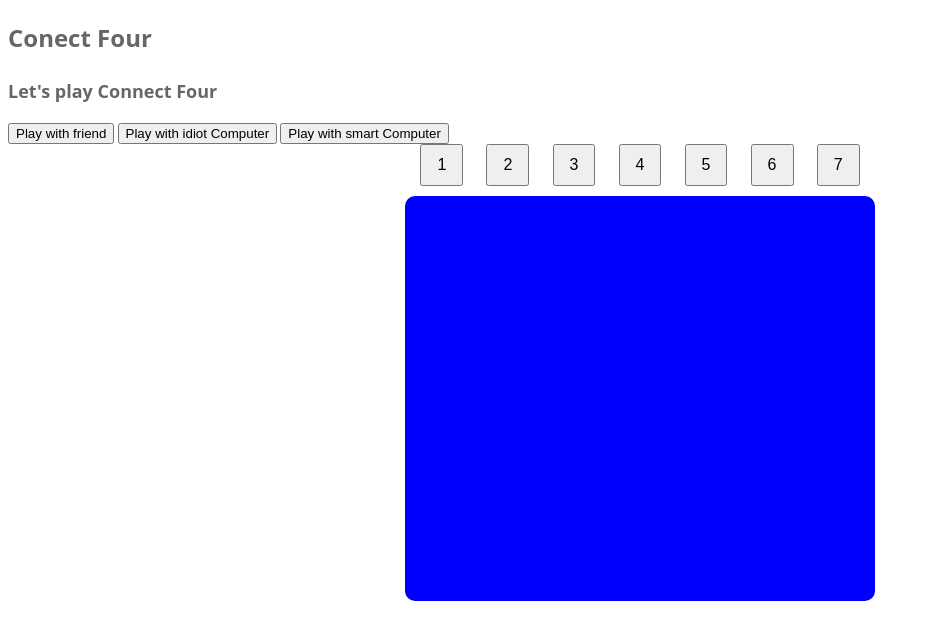
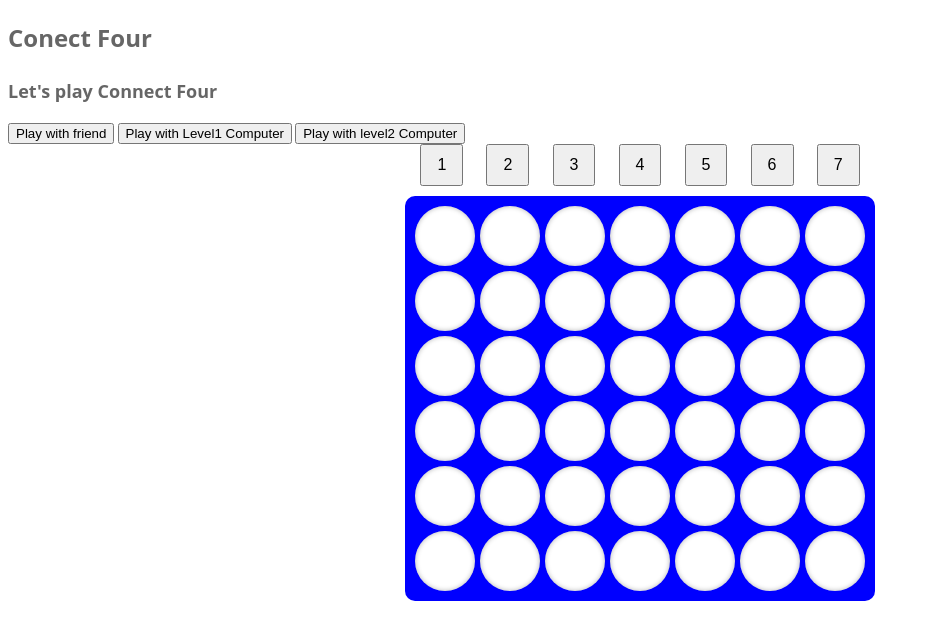
Before and after one commit to nobu0903/Web_ConnectFour, a plain HTML site: page index.html in a window 1280 px wide. Shown: the whole page, without its empty margins (0-930 px from the left). Drawn offline with Linux system fonts and the light colour scheme.

Commit message:
I finish to make minimax algorithm. I misunderstood that I should use virtualBoard into function but we should use node element that 渡されたエレメント.but I finary sucess to make this system. I need to change some part because idio computer is snart computer as well now. and I want add what is the current player and current color at the riight-upper corner. after that I will add css to make more attractive web game. I think this is prettty nice.

```diff
--- a/index.html
+++ b/index.html
@@ -10,8 +10,8 @@
     <h1>Conect Four</h1>
     <h2>Let's play Connect Four</h2>
     <button class="play-with-friend">Play with friend</button>
-    <button class="play-with-idiot-computer">Play with idiot Computer</button>
-    <button class="play-with-smart-computer">Play with smart Computer</button>
+    <button class="play-with-idiot-computer">Play with Level1 Computer</button>
+    <button class="play-with-smart-computer">Play with level2 Computer</button>
     <div id="game-container">
         <div id="button-container">
             <!-- 各列に対応するボタンを作成 -->
--- a/script.js
+++ b/script.js
@@ -29,11 +29,11 @@ function dropPiece(col) {
         }
         if (!cell.classList.contains('red') && !cell.classList.contains('yellow')) { // 空のセルを探す
             cell.classList.add(currentPlayer); // 現在のプレイヤーの色を追加
+            virtualBoard[row][col] = currentPlayer; // virtualBoardも更新
             const lastPlayer = currentPlayer; // 最後に置いたプレイヤーの色を保持
             if (checkWinner(row, col, lastPlayer)) { // 勝者の判定にlastPlayerを使用
                 alert(`${lastPlayer} win!!`); // 正しいプレイヤーの色を表示
             }
-            console.log(currentPlayer);
             break;
         }
     }
@@ -55,6 +55,8 @@ function resetBoard() {
     const board = document.getElementById('board');
     board.innerHTML = ''; // 盤面を空にする
     createBoard();//createBoardを呼び出して盤面のを作り直す
+    // virtualBoardもリセット
+    virtualBoard = Array.from({ length: 6 }, () => Array(7).fill(null));
     currentPlayer = 'red';
 }
 
@@ -95,7 +97,7 @@ function smartComputerTurn() {
     let bestScore = -Infinity;
 
     for (const col of availableColumns) {
-        const newNode = ;/* ゲームの新しい状態を作成 */
+        const newNode = createNewNode(virtualBoard, col, currentPlayer);/* ゲームの新しい状態を作成 */
         const score = minimax(newNode, 3, false, -Infinity, Infinity); // 深さ3で評価
         if (score > bestScore) {
             bestScore = score;
@@ -104,6 +106,23 @@ function smartComputerTurn() {
     }
 
     dropPiece(bestCol);
+}
+//virtualBoardの初期化: ゲーム開始時に、空の盤面をvirtualBoardとして初期化します。minimax functionに引数として使う
+let virtualBoard = Array.from({ length: 6 }, () => Array(7).fill(null));
+
+// 新しい状態を作成する関数
+function createNewNode(virtualBoard, col, player) {
+    const newNode = virtualBoard.map(row => row.slice()); // 現在の盤面をコピー
+
+    // 指定された列にピースを落とす
+    for (let row = newNode.length - 1; row >= 0; row--) {
+        if (!newNode[row][col]) { // 空のセルを見つけたら
+            newNode[row][col] = player; // 現在のプレイヤーのピースを配置
+            break; // ピースを配置したらループを終了
+        }
+    }
+
+    return newNode; // 新しい盤面を返す
 }
 
 //https://www.youtube.com/watch?v=l-hh51ncgDI ミニマックスアルゴリズムとアルファベータアルゴリズムについての動画
@@ -122,13 +141,14 @@ function minimax (node, depth, isMaximizingPlayer, alpha, beta) {
     }
     //最大化プレイヤーのチェック: 現在のプレイヤーが最大化を目指すプレイヤーかどうかを確認します。
     if (isMaximizingPlayer) {
-        let maxEval = -Infinity; //最大評価スコアを負の無限大で初期化します。これにより一番低い評価の数字が最小値となる
-        for (let col = 0; col < 7; col++) {//１行目から７行目まで評価していく
-            if (!isColumnFull(col)) {
-                const eval = minimax(newNode, depth - 1, false, alpha, beta)
-                    maxEval = Math.max(maxEval, eval);
-                    alpha = Math.max(alpha, eval);//aalphaをその深さにおける最大値に更新
-                    if (beta <= alpha) break //beta cut
+        let maxEval = -Infinity;
+        for (let col = 0; col < 7; col++) {
+            if (node[0][col] === null) { // isColumnFullの代わりに直接チェック
+                const newNode = createNewNode(node, col, 'yellow'); // nodeを使用
+                const eval = minimax(newNode, depth - 1, false, alpha, beta); // newNodeを渡す
+                maxEval = Math.max(maxEval, eval);
+                alpha = Math.max(alpha, eval);//aalphaをその深さにおける最大値に更新
+                if (beta <= alpha) break //beta cut
             }
         }
         return maxEval;
@@ -136,7 +156,8 @@ function minimax (node, depth, isMaximizingPlayer, alpha, beta) {
     else {
         let minEval = Infinity;//最小評価スコアを正の無限大で初期化します。これにより一番高い評価の数字が最大値となる。
         for (let col = 0; col < 7; col++) {
-            if (!isColumnFull(col)) {
+            if (node[0][col] === null) {
+                const newNode = createNewNode(node, col, 'red');
                 const eval = minimax(newNode, depth - 1, true, alpha, beta);
                 minEval = Math.min(minEval, eval);
                 beta = Math.min(beta, eval);//betaをその深さにおける最小値に更新
@@ -147,15 +168,20 @@ function minimax (node, depth, isMaximizingPlayer, alpha, beta) {
     }
 }
 
+// ゲームの開始時に仮想の盤面を使用してミニマックスを呼び出す
+const bestScore = minimax(virtualBoard, 3, true, -Infinity, Infinity); // 例えば、深さ3で最大化プレイヤーのターン
+
 function isGameOver(node) {
     // 盤面の状態を取得
     for (let row = 0; row < 6; row++) {
         for (let col = 0; col < 7; col++) {
             const cell = node[row][col];
-            if (cell.classList.contains('red') || cell.classList.contains('yellow')) {
-                // 勝者のチェック
-                if (checkWinner(row, col, cell.classList.contains('red') ? 'red' : 'yellow')) {
-                    return true; // 勝者がいる場合
+            if (cell) { // cellがnullでないことを確認
+                if (cell === 'red' || cell === 'yellow') {
+                    // 勝者のチェック
+                    if (checkWinner(row, col, cell)) {
+                        return true; // 勝者がいる場合
+                    }
                 }
             }
         }
@@ -174,83 +200,80 @@ function isGameOver(node) {
 function evaluateBoard(node) {
     let score = 0;
 
-    // Check horizontal lines
+    // 横方向のチェック
     for (let row = 0; row < 6; row++) {
         for (let col = 0; col < 4; col++) {
             let compCount = 0;
             let playerCount = 0;
 
             for (let i = 0; i < 4; i++) {
-                const cell = document.querySelector(`.cell[data-row="${row}"][data-col="${col + i}"]`);
-                if (cell.classList.contains('yellow')) compCount++;
-                if (cell.classList.contains('red')) playerCount++;
+                if (node[row][col + i] === 'yellow') compCount++;
+                if (node[row][col + i] === 'red') playerCount++;
             }
             score += evaluateLine(compCount, playerCount);
         }
     }
 
-    // Check vertical lines
+    // 縦方向のチェック
     for (let col = 0; col < 7; col++) {
         for (let row = 0; row < 3; row++) {
             let compCount = 0;
             let playerCount = 0;
 
             for (let i = 0; i < 4; i++) {
-                const cell = document.querySelector(`.cell[data-row="${row + i}"][data-col="${col}"]`);
-                if (cell.classList.contains('yellow')) compCount++;
-                if (cell.classList.contains('red')) playerCount++;
+                if (node[row + i][col] === 'yellow') compCount++;
+                if (node[row + i][col] === 'red') playerCount++;
             }
             score += evaluateLine(compCount, playerCount);
         }
     }
 
-    // Check diagonal lines (\ direction)
+    // 斜め方向のチェック（右下がり）
     for (let row = 0; row < 3; row++) {
         for (let col = 0; col < 4; col++) {
             let compCount = 0;
             let playerCount = 0;
 
             for (let i = 0; i < 4; i++) {
-                const cell = document.querySelector(`.cell[data-row="${row + i}"][data-col="${col + i}"]`);
-                if (cell.classList.contains('yellow')) compCount++;
-                if (cell.classList.contains('red')) playerCount++;
+                if (node[row + i][col + i] === 'yellow') compCount++;
+                if (node[row + i][col + i] === 'red') playerCount++;
             }
             score += evaluateLine(compCount, playerCount);
         }
     }
 
-    // Check diagonal lines (/ direction)
-    for (let row = 3; row < 6; row++) {
-        for (let col = 0; col < 4; col++) {
+    // 斜め方向のチェック（左下がり）
+    for (let row = 0; row < 3; row++) {
+        for (let col = 3; col < 7; col++) {
             let compCount = 0;
             let playerCount = 0;
 
             for (let i = 0; i < 4; i++) {
-                const cell = document.querySelector(`.cell[data-row="${row - i}"][data-col="${col + i}"]`);
-                if (cell.classList.contains('yellow')) compCount++;
-                if (cell.classList.contains('red')) playerCount++;
+                if (node[row + i][col - i] === 'yellow') compCount++;
+                if (node[row + i][col - i] === 'red') playerCount++;
             }
             score += evaluateLine(compCount, playerCount);
         }
     }
 
-    return score; // Return the calculated score
+    console.log(score); // まず記録
+    return score; // その後リターン
 }
 
 
 // 評価スコアを返す補助関数
 function evaluateLine(compCount, playerCount) {
-    if (compCount > 0 && playerCount > 0) return 0; // 両方のコマがある場合は無効
-    if (compCount === 3) return 50;
-    if (compCount === 2) return 10;
-    if (playerCount === 3) return -50;
-    if (playerCount === 2) return -10;
-    return 0;
+    if (compCount > 0 && playerCount > 0) return 0;
+    if (compCount === 4) return 1000; // 勝利状態
+    if (compCount === 3) return 100;  // より大きな重み
+    if (compCount === 2) return 20;   // より大きな重み
+    if (playerCount === 4) return -1000;
+    if (playerCount === 3) return -100;
+    if (playerCount === 2) return -20;
+    return compCount - playerCount; // 1個の駒も評価
 }
 
-function minimax (depth, alpha, beta, maximizingPlayer) {
-    let winner = checkWinner(row, col, lastPlayer)
-}
+
 
 // ボタンにイベントリスナーを追加
 //play with computer と一緒だから変えないといけない
@@ -288,7 +311,6 @@ function checkWinner(row, col, lastPlayer) {
     }
 
     const currentColor = lastPlayer; // 最後に置いたプレイヤーの色を取得
-    console.log(`Checking winner for row: ${row}, col: ${col}, currentColor: ${currentColor}`); // デバッグ用ログ
 
     // 横方向のチェック
     for (let c = Math.max(0, col - 3); c <= Math.min(5, col + 3); c++) {
```
